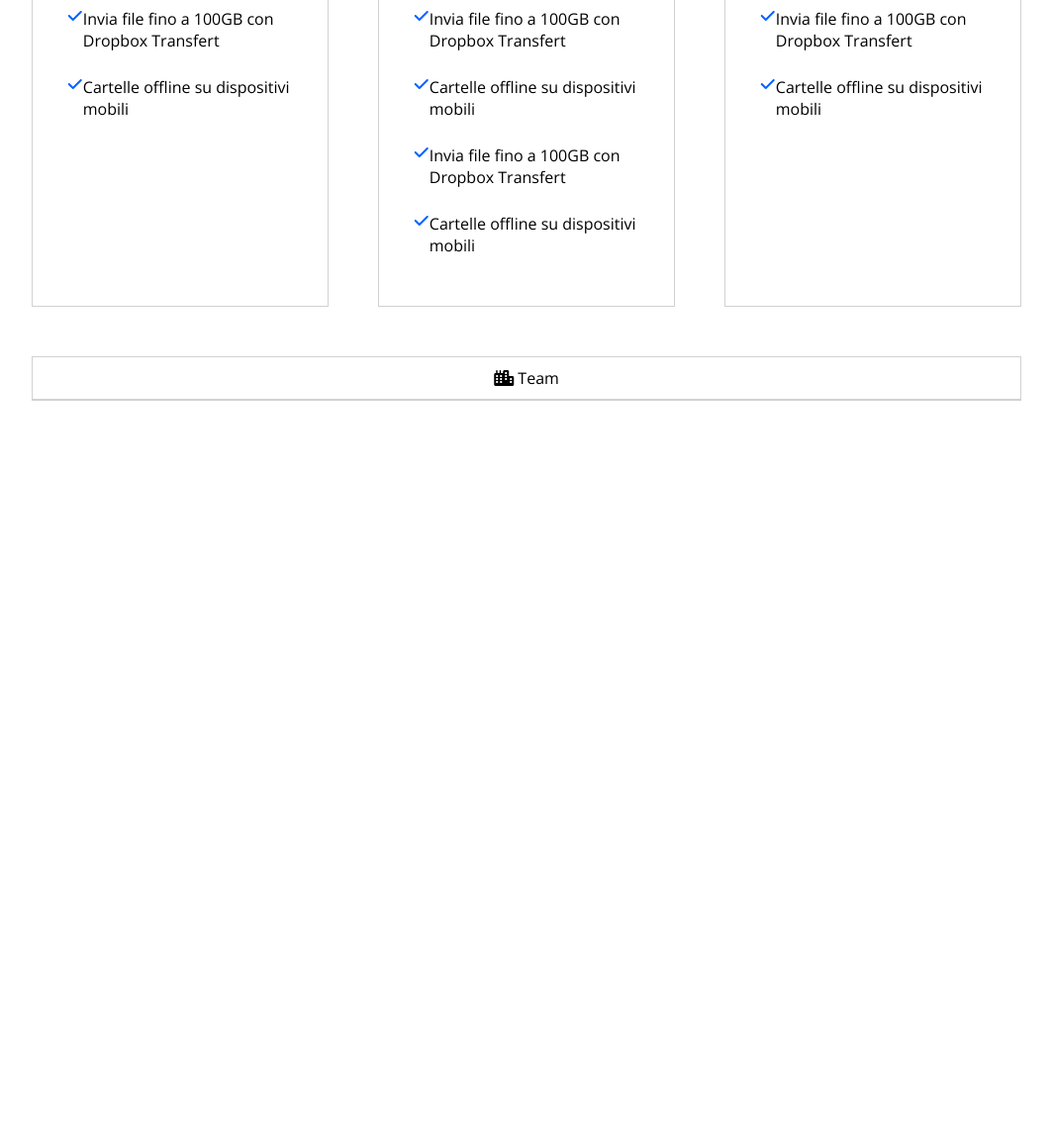
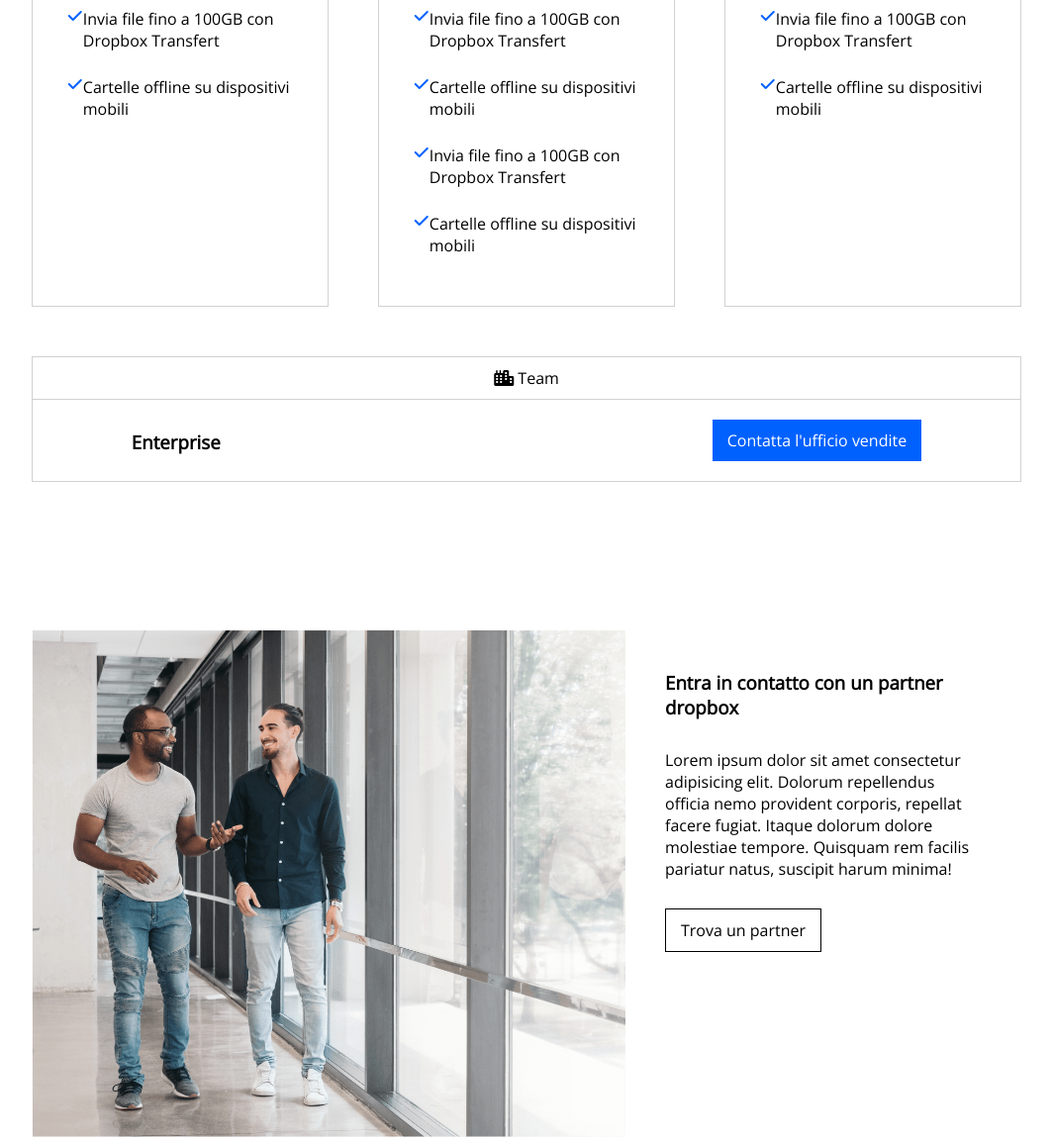
Before and after one commit to bittoMazza/htmlcss-dropbox, a plain HTML site: page index.html in a window 1280 px wide. Shown: the part 1845-2999 px from the top of the page at 99% size, without its empty margins (108-1171 px from the left). Before the commit the page ends 2250 px from the top, so only its background shows below. Drawn offline with nearby package versions, Linux system fonts and the light colour scheme.

Commit message:
created partner section

```diff
--- a/index.html
+++ b/index.html
@@ -204,6 +204,28 @@
                     <div class="title-container">
                         <i class="fa-solid fa-city"></i><span> Team </span>
                     </div>
+                    <div class="card-content">
+                        <div>
+                            <h3>Enterprise</h3>
+
+                        </div>
+                        <div>
+                            <a class="first-btn-type" href="#"> Contatta l'ufficio vendite</a>
+                        </div>
+                    </div>
+                </div>
+
+            </div>
+        </section>
+        <section class="partner">
+            <div class="small-container flex-partner">
+                <div class="left-column-partner">
+                    <img src="./img/partner.png" alt="partner">
+                </div>
+                <div class="right-column-partner">
+                    <h3> Entra in contatto con un partner dropbox</h3>
+                    <p>Lorem ipsum dolor sit amet consectetur adipisicing elit. Dolorum repellendus officia nemo provident corporis, repellat facere fugiat. Itaque dolorum dolore molestiae tempore. Quisquam rem facilis pariatur natus, suscipit harum minima!</p>
+                    <a href="#">Trova un partner</a>
                 </div>
             </div>
         </section>
--- a/style.css
+++ b/style.css
@@ -208,4 +208,37 @@ nav ul li a{
 .enterprise{
     width: 100%;
     border: solid 1px rgb(211, 208, 208);
+    margin-bottom: 150px;
 }
+
+.enterprise .card-content{
+    display: flex;
+    justify-content: space-between;
+}
+
+.flex-partner{
+    display: flex;
+}
+
+.flex-partner .right-column-partner{
+    padding: 40px 40px 0 40px
+}
+
+.flex-partner .right-column-partner p{
+    padding: 30px 0 40px 0;
+}
+
+.left-column-partner{
+    width: 60%;
+}
+
+.right-column-partner{
+    width: 40%;
+}
+
+.right-column-partner a{
+    text-decoration: none;
+    color: black;
+    border: solid 1px black;
+    padding: 10px 15px;
+}
```
